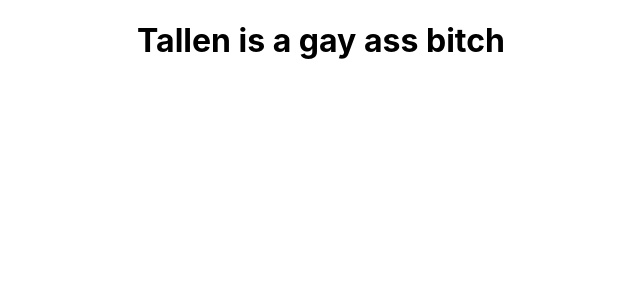
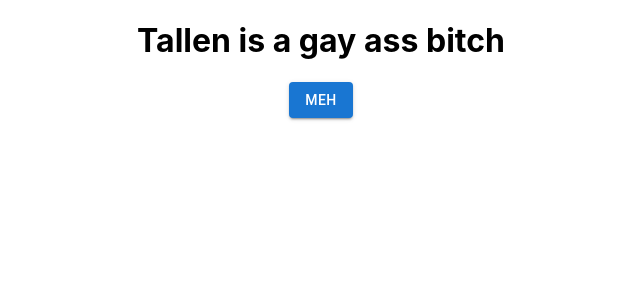
Before and after one commit to TylerMason/tylerjamesmason.com, a React (Create React App) app: page / in a window 1280 px wide. Shown: the top 300 px of the page, without its empty margins (319-959 px from the left). Built offline with nearby package versions, Linux system fonts and the light colour scheme.

Commit message:
button fix

```diff
--- a/src/App.js
+++ b/src/App.js
@@ -6,7 +6,7 @@ function App() {
   return (
     <div className="App">
       <h1> Tallen is a gay ass bitch </h1>
-
+      <Button variant="contained">meh</Button>
     </div>
   );
 }
```
